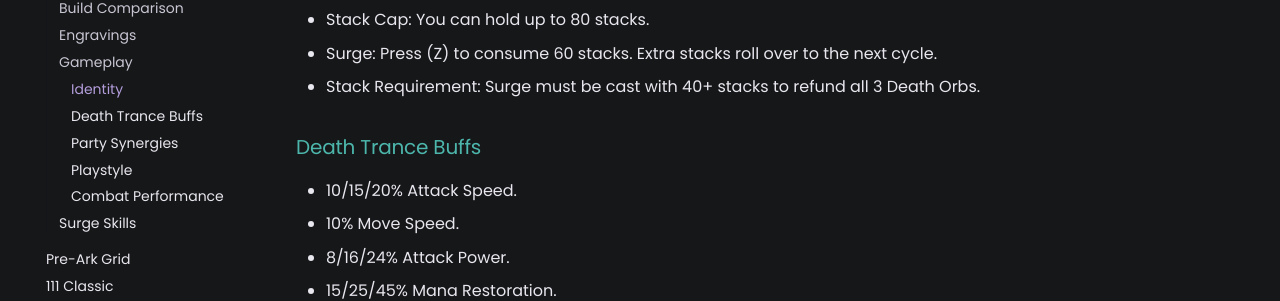
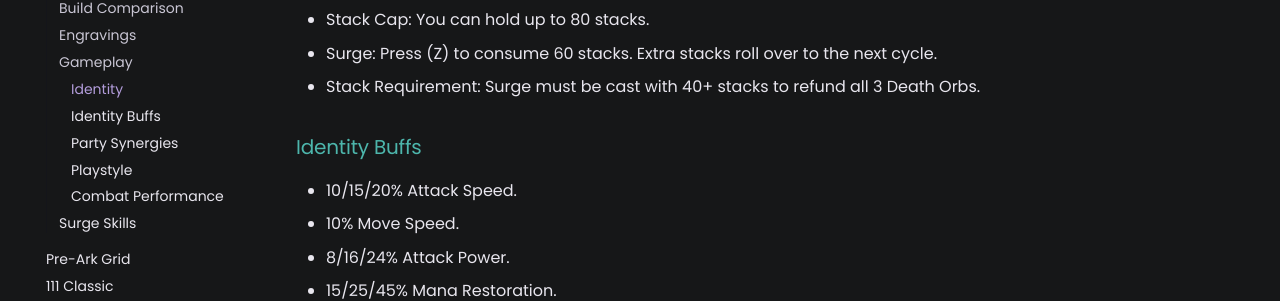
Before and after one commit to interlockme/deathblade, an MkDocs documentation site: the page built from docs/surge/essentials.md, in a window 1280 px wide and 900 px high, scrolled down 2140 px. Shown: the part 127-428 px from the top of the window. Built offline with MkDocs 1.6.1 and Material for MkDocs 9.7.7, drawn with Linux system fonts in a browser that asks for light colours; plug-ins that fetch from the network failed and are left out.

Commit message:
consistency pass

```diff
--- a/docs/javascripts/skill-data.js
+++ b/docs/javascripts/skill-data.js
@@ -73,7 +73,7 @@
       },
       spincutter: {
         tags: [["util", "MOBILITY"]],
-        note: "Can be cast up to 2 times at lv 4.",
+        note: "Can be cast up to 2 times at Lv 4.",
       },
       deathsentence: {
         tags: [["dmg", "DAMAGE"], ["util", "STAGGER"], ["util", "MOBILITY"]],
--- a/docs/surge/essentials.md
+++ b/docs/surge/essentials.md
@@ -195,7 +195,7 @@ Pair with Cursed Doll if you're just starting out.
 - Surge: Press (Z) to consume 60 stacks. Extra stacks roll over to the next cycle.
 - Stack Requirement: Surge must be cast with 40+ stacks to refund all 3 Death Orbs.
 
-### Death Trance Buffs
+### Identity Buffs
 
 - 10/15/20% Attack Speed.
 - 10% Move Speed.
```
Also changed, not shown: docs/remaining-energy/essentials.md (+1 -2 lines), docs/surge/111-classic.md (+1 -0 lines), docs/surge/222-speedy.md (+0 -1 lines), docs/surge/333-blitz.md (+0 -1 lines).
